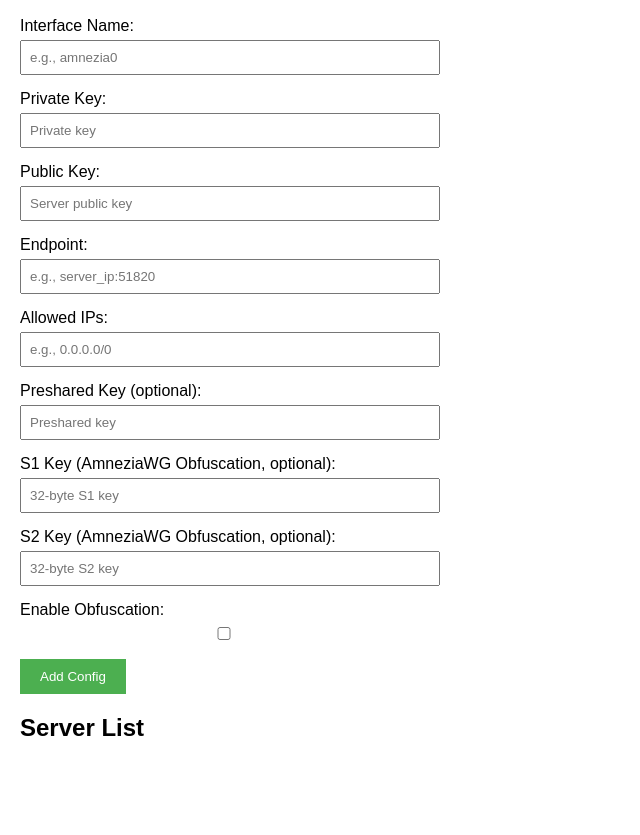
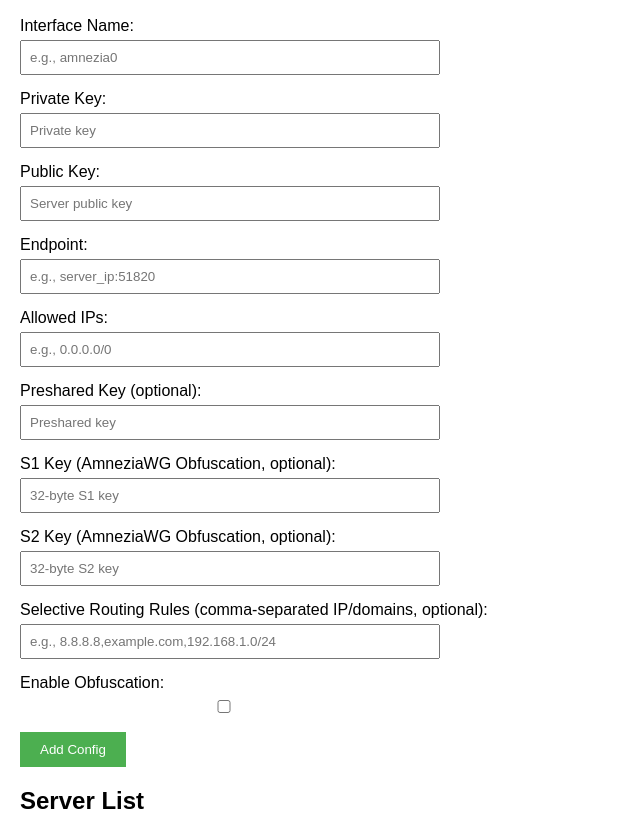
Before and after one commit to Sp0Xik/asuswrt-merlin-amnezia-ui, a plain HTML site: page www/index.html in a window 1280 px wide. Shown: the part 111-946 px from the top of the page, without its empty margins (0-640 px from the left). Before the commit the page ends 873 px from the top, so only its background shows below. Drawn offline with Linux system fonts and the light colour scheme; no server answers.

Commit message:
Update index.html

```diff
--- a/www/index.html
+++ b/www/index.html
@@ -51,6 +51,10 @@
             <input type="text" id="s2" name="s2" placeholder="32-byte S2 key">
         </div>
         <div class="form-group">
+            <label for="rules">Selective Routing Rules (comma-separated IP/domains, optional):</label>
+            <input type="text" id="rules" name="rules" placeholder="e.g., 8.8.8.8,example.com,192.168.1.0/24">
+        </div>
+        <div class="form-group">
             <label for="obfs">Enable Obfuscation:</label>
             <input type="checkbox" id="obfs" name="obfs">
         </div>
@@ -73,6 +77,7 @@
             formData.append("obfs", document.getElementById("obfs").checked ? "on" : "off");
             formData.append("s1", document.getElementById("s1").value);
             formData.append("s2", document.getElementById("s2").value);
+            formData.append("rules", document.getElementById("rules").value);
 
             fetch("/jffs/scripts/amnezia-ui", {
                 method: "POST",
```
